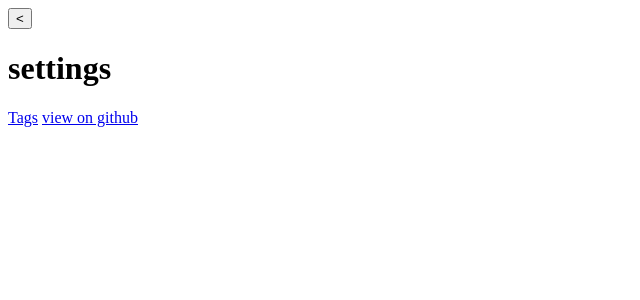
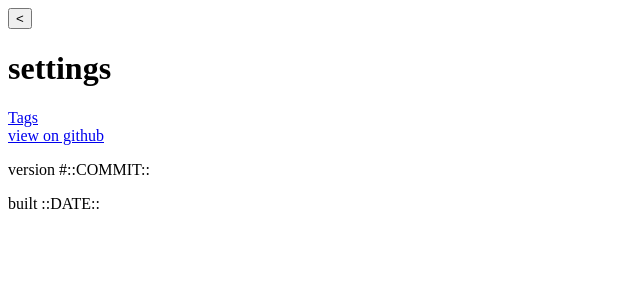
Before and after one commit to polferov/kvg2, a SvelteKit app in the folder frontend/: page /settings in a window 1280 px wide. Shown: the top 300 px of the page, without its empty margins (0-640 px from the left). Built offline with nearby package versions, Linux system fonts and the light colour scheme.

Commit message:
add commit hash and time stamp to final version

```diff
--- a/frontend/src/routes/settings/+page.svelte
+++ b/frontend/src/routes/settings/+page.svelte
@@ -7,5 +7,15 @@
 <h1>settings</h1>
 
 <a href="settings/tags">Tags</a>
+<a href="https://github.com/polferov/kvg2">view on github</a>
 
-<a href="https://github.com/polferov/kvg2">view on github</a>
+<div>
+    <p>version #::COMMIT::</p>
+    <p>built ::DATE::</p>
+</div>
+
+<style>
+    a {
+        display: block;
+    }
+</style>
```
Also changed, not shown: 1 other file (tests, documents, lock files or other folders).
